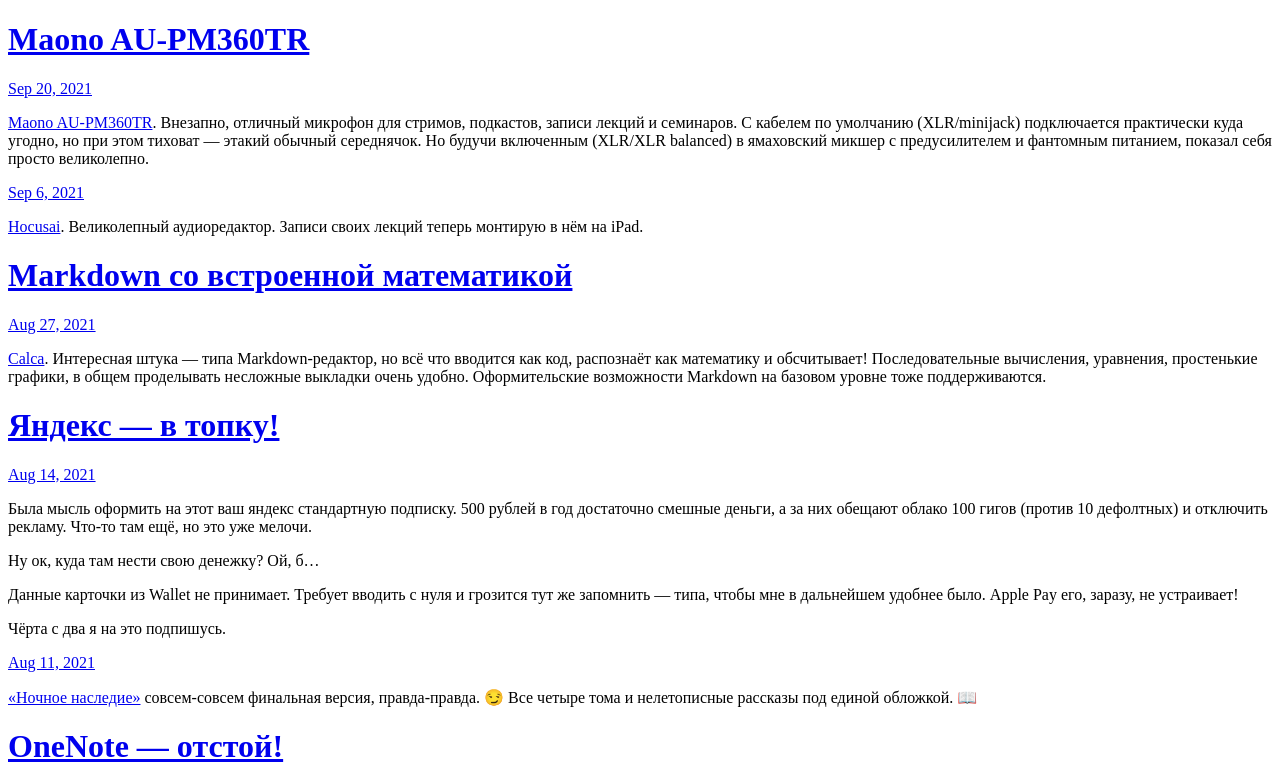
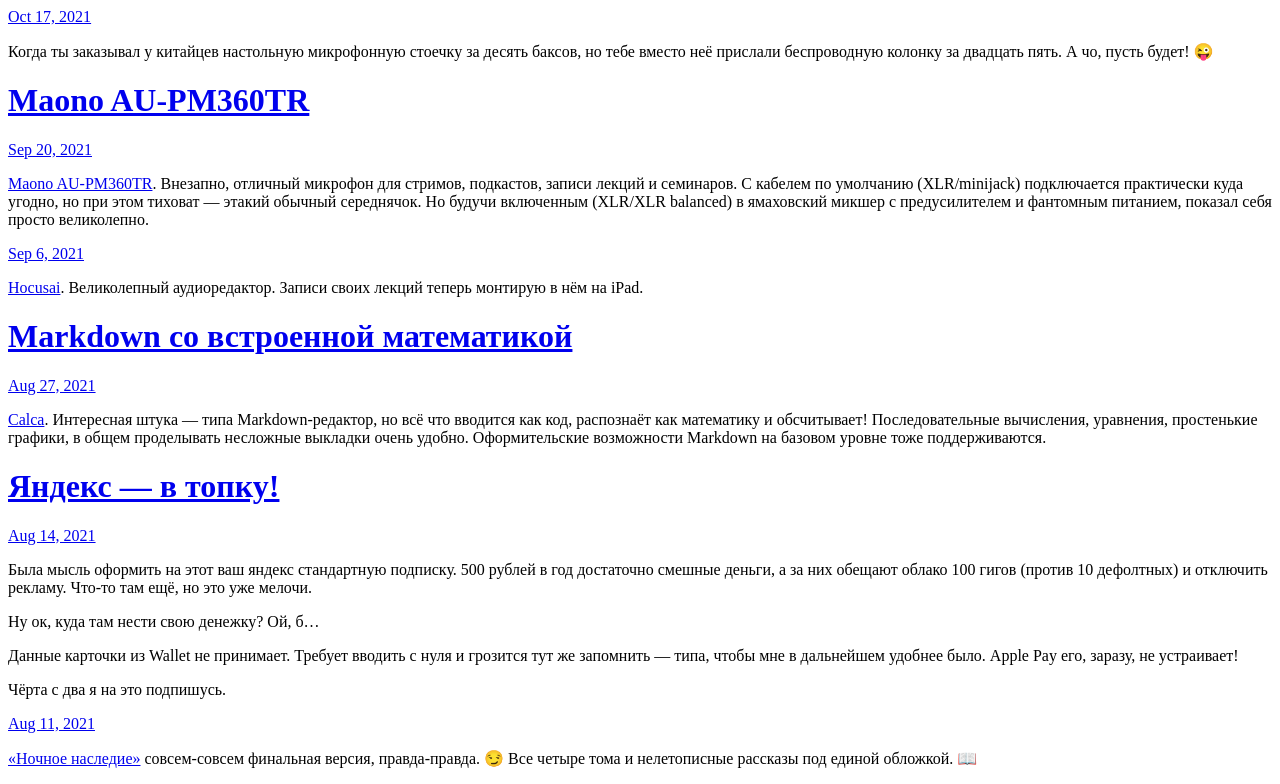
Before and after one commit to DahlSq/Images, a plain HTML site: page index.html in a window 1280 px wide. Shown: the top 784 px of the page. Drawn offline with Linux system fonts and the light colour scheme.

Commit message:
Archiving from Micro.blog.

```diff
--- a/index.html
+++ b/index.html
@@ -21,6 +21,17 @@
 <div class="h-feed">
 
 
+
+      <div class="h-entry">
+
+
+        <a href="https://balandin.blog/2021/10/17/093725.html" class="u-url"><time class="dt-published" datetime="2021-10-17 09:37:25 &#43;0700">Oct 17, 2021</time></a>
+
+        <div class="e-content">
+         	<p>Когда ты заказывал у китайцев настольную микрофонную стоечку за десять баксов, но тебе вместо неё прислали беспроводную колонку за двадцать пять. А чо, пусть будет! 😜</p>
+
+        </div>
+      </div>
 
       <div class="h-entry">
 
```
